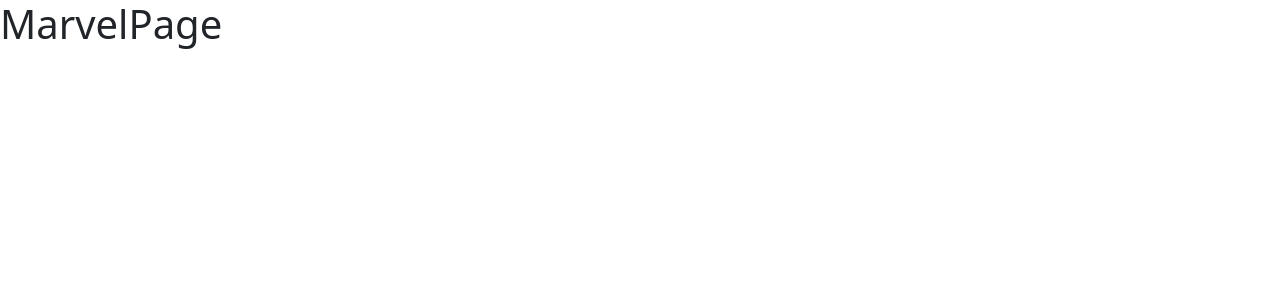
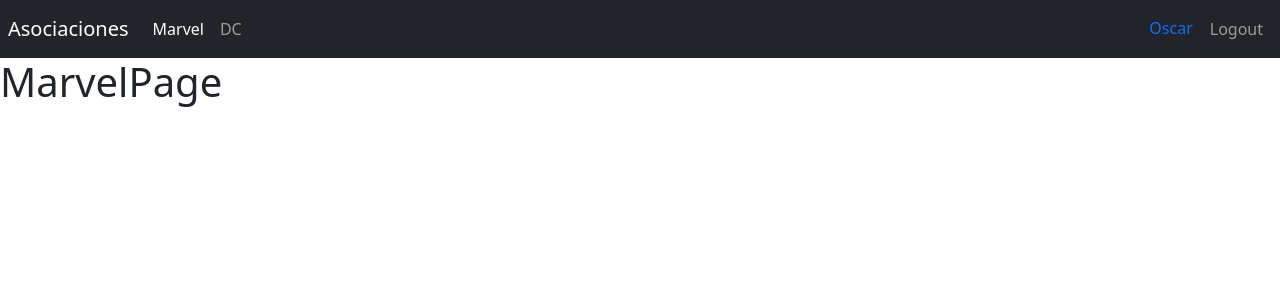
Before and after one commit to oscar-soto/Heroes-Spa-React, a React (Vite) app: page /marvel in a window 1280 px wide. Shown: the top 300 px of the page. Built offline with nearby package versions, Linux system fonts and the light colour scheme.

Commit message:
Fix: add navBar

```diff
--- /dev/null
+++ b/src/auth/index.js
@@ -0,0 +1 @@
+export * from './pages';
--- /dev/null
+++ b/src/auth/pages/index.js
@@ -0,0 +1 @@
+export * from './LoginPage';
--- /dev/null
+++ b/src/heroes/index.js
@@ -0,0 +1 @@
+export * from './pages'
--- /dev/null
+++ b/src/heroes/pages/index.js
@@ -0,0 +1,2 @@
+export * from './DcPage';
+export * from './MarvelPage';
--- a/src/router/AppRouter.jsx
+++ b/src/router/AppRouter.jsx
@@ -1,12 +1,14 @@
 import { Navigate, Route, Routes } from 'react-router-dom';
 
-import { LoginPage } from '../auth/pages/LoginPage';
-import { DcPage } from '../heroes/pages/DcPage';
-import { MarvelPage } from '../heroes/pages/MarvelPage';
+import { LoginPage } from '../auth';
+import { DcPage, MarvelPage } from '../heroes';
+import { Navbar } from '../ui';
 
 export const AppRouter = () => {
   return (
     <>
+     <Navbar />
+
       <Routes>
         <Route path="marvel" element={<MarvelPage />} />
         <Route path="dc" element={<DcPage />} />
--- /dev/null
+++ b/src/ui/components/NavBar.jsx
@@ -0,0 +1,43 @@
+import { Link, NavLink } from 'react-router-dom';
+
+export const Navbar = () => {
+  return (
+    <nav className="navbar navbar-expand-sm navbar-dark bg-dark p-2">
+      <Link className="navbar-brand" to="/">
+        Asociaciones
+      </Link>
+
+      <div className="navbar-collapse">
+        <div className="navbar-nav">
+          <NavLink
+            className={({ isActive }) =>
+              `nav-item nav-link ${isActive ? 'active' : ''}`
+            }
+            to="/marvel"
+          >
+            Marvel
+          </NavLink>
+
+          <NavLink
+            className={({ isActive }) =>
+              `nav-item nav-link ${isActive ? 'active' : ''}`
+            }
+            to="/dc"
+          >
+            DC
+          </NavLink>
+        </div>
+      </div>
+
+      <div className="navbar-collapse collapse w-100 order-3 dual-collapse2 d-flex justify-content-end">
+        <ul className="navbar-nav ml-auto">
+          <span className="nav-item nav-link text-primary">
+            Oscar
+          </span>
+
+          <button className="nav-item nav-link btn">Logout</button>
+        </ul>
+      </div>
+    </nav>
+  );
+};
--- /dev/null
+++ b/src/ui/components/index.js
@@ -0,0 +1 @@
+export * from './NavBar';
--- /dev/null
+++ b/src/ui/index.js
@@ -0,0 +1 @@
+export * from './components';
```
